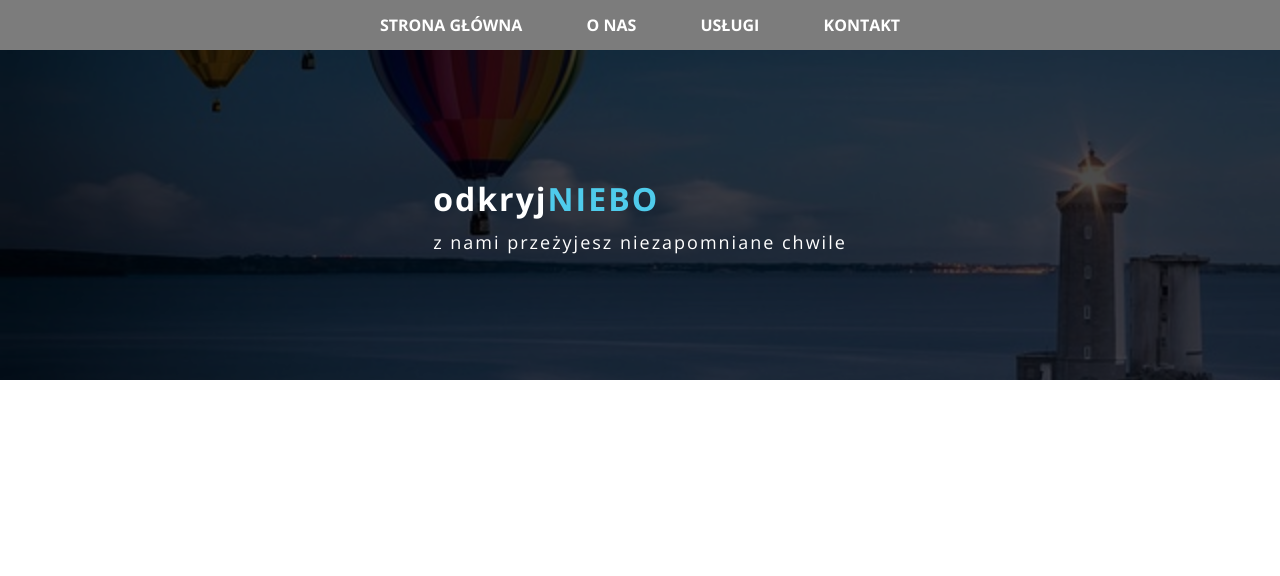
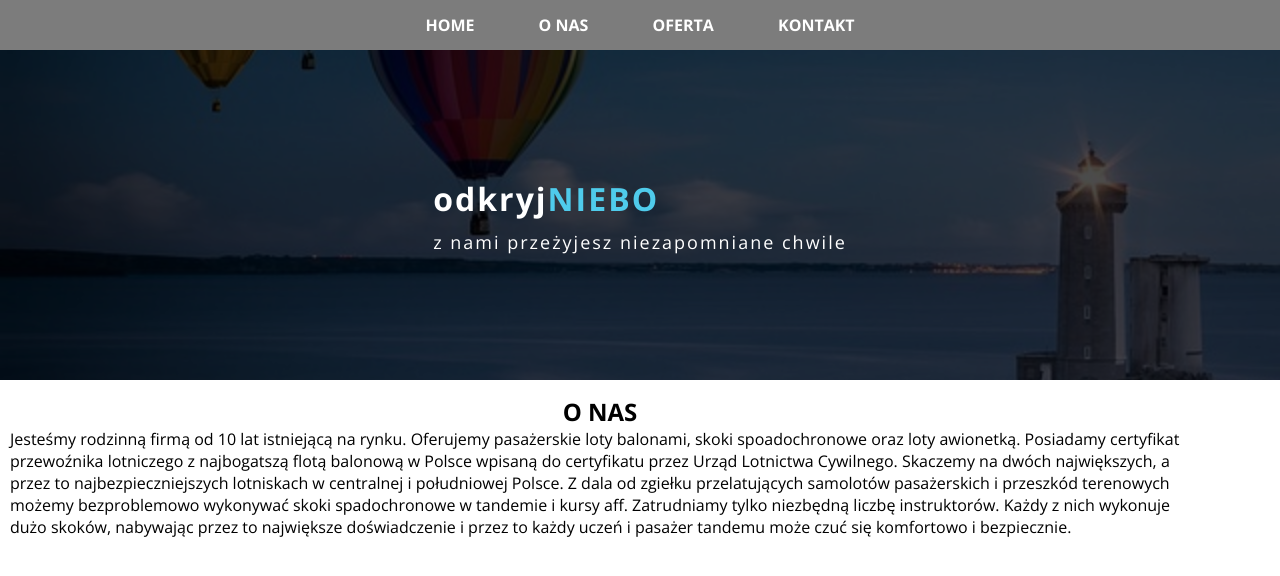
Before and after one commit to DonataB/odkryj-niebo, a plain HTML site: page index.html in a window 1280 px wide. Drawn offline with nearby package versions, Linux system fonts and the light colour scheme.

Commit message:
Add structure and styles for about us section

```diff
--- a/css/style.css
+++ b/css/style.css
@@ -12,11 +12,19 @@ body {
 	font-family: 'Open Sans', sans-serif;
 }
 
+.wrapper {
+	margin: 0 auto;
+	width: 100%;
+	max-width: 1200px;
+}
+
 /* navigation */
 .nav {
-	/* position: relative; */
+	position: sticky;
+	top: 0;
 	height: 50px;
 	background-color: #7c7c7c;
+	z-index: 2;
 }
 
 .burger-icon {
@@ -70,6 +78,25 @@ body {
 	color: #4fcbeb;
 }
 
+/* main {
+	margin: 50px 0;
+} */
+
+/* about us */
+
+.about-us {
+	margin: 15px 0;
+}
+
+.about-us h2 {
+	text-transform: uppercase;
+	text-align: center;
+}
+.about-us-info {
+	padding: 0 10px;
+}
+
+
 @media (min-width: 768px) {
 	.burger-icon {
 		display: none;
@@ -103,7 +130,6 @@ body {
 }
 
 @media (min-width: 1440px) {
-
 	.nav-item {
 		font-size: 28px;
 	}
--- a/index.html
+++ b/index.html
@@ -17,9 +17,9 @@
     <nav class="nav">
         <button class="burger-icon"><i class="fa-solid fa-bars"></i></button>
         <div class="nav-item">
-            <a href="#">strona główna</a>
+            <a href="#">home</a>
             <a href="#about-us">o nas</a>
-            <a href="#products">usługi</a>
+            <a href="#products">oferta</a>
             <a href="#contact">kontakt</a>
         </div>
     </nav>
@@ -32,7 +32,23 @@
             </div>
         </div>
     </header>
-    <main></main>
+    <main>
+        <section class="about-us wrapper">
+            <h2>o nas</h2>
+            <p class="about-us-info">Jesteśmy rodzinną firmą od 10 lat istniejącą na rynku. Oferujemy pasażerskie loty balonami, skoki
+                spoadochronowe oraz loty awionetką. Posiadamy certyfikat przewoźnika lotniczego z najbogatszą flotą
+                balonową w Polsce wpisaną do certyfikatu przez Urząd Lotnictwa Cywilnego. Skaczemy na dwóch
+                największych, a przez to najbezpieczniejszych lotniskach w centralnej i południowej Polsce. Z dala od
+                zgiełku przelatujących samolotów pasażerskich i przeszkód terenowych możemy bezproblemowo wykonywać
+                skoki spadochronowe w tandemie i kursy aff.
+                Zatrudniamy tylko niezbędną liczbę instruktorów. Każdy z nich wykonuje dużo skoków, nabywając przez to
+                największe doświadczenie i przez to każdy uczeń i pasażer tandemu może czuć się komfortowo i
+                bezpiecznie.</p>
+        </section>
+
+
+
+    </main>
     <footer></footer>
 
 </body>
```
